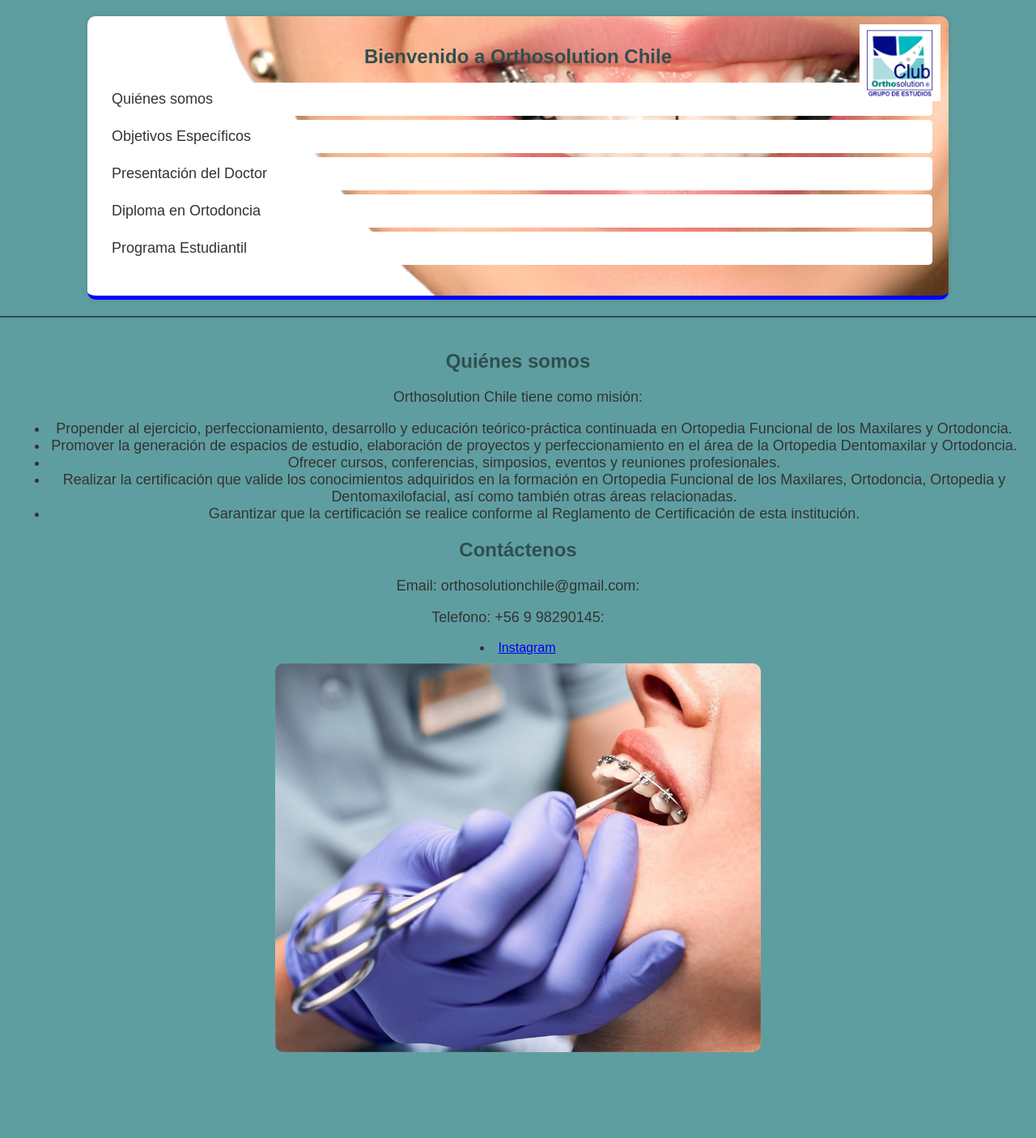
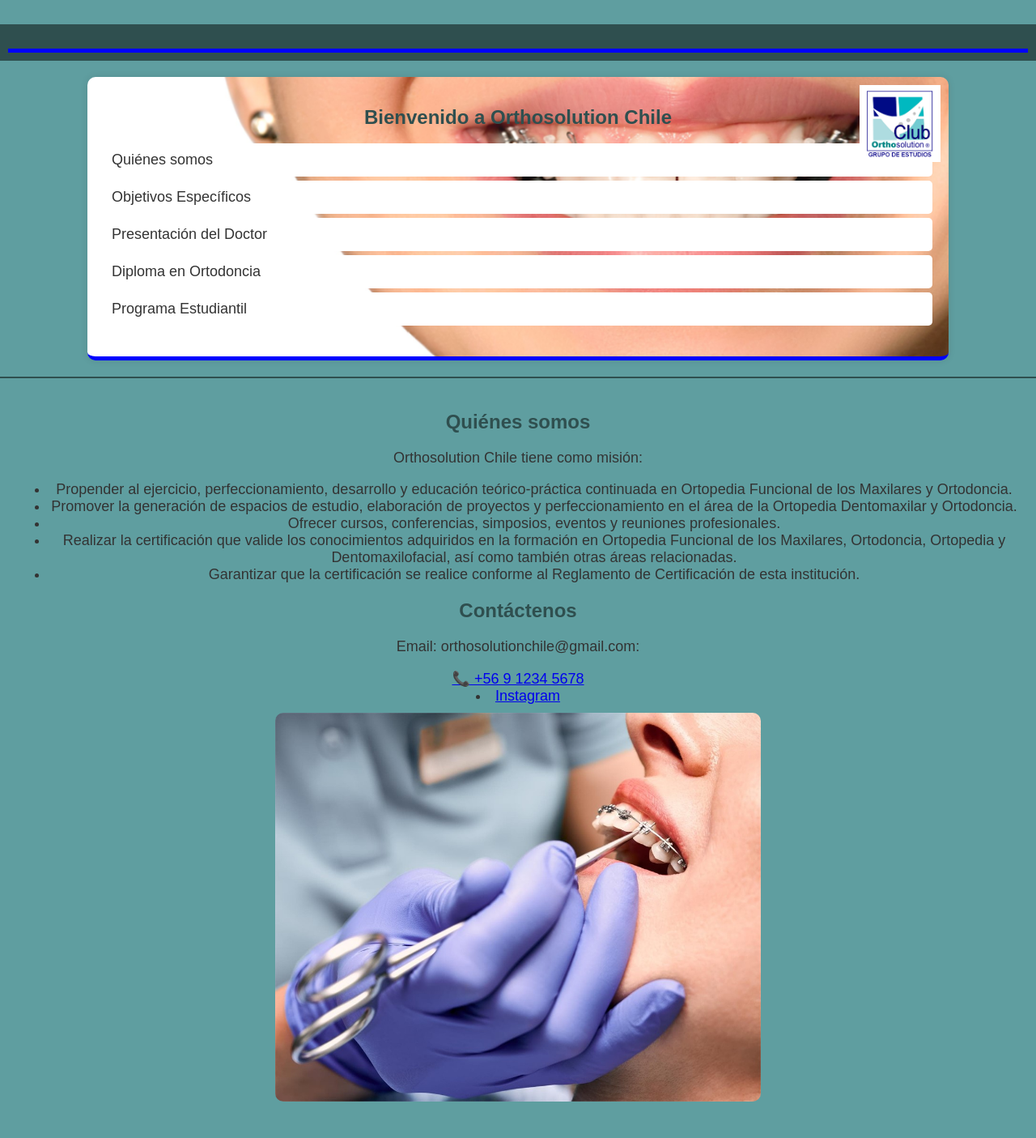
Before and after one commit to morel93/orthosolution-chile, a PHP site: page /index.html in a window 1280 px wide. Shown: the whole page at 81% size. Before the commit the page ends 1299 px from the top, so only its background shows below. Run offline with PHP 8.4, Linux system fonts and the light colour scheme.

Commit message:
Add files via upload

```diff
--- a/index.css
+++ b/index.css
@@ -1,16 +1,80 @@
+/* Estilos generales */
+body {
+    font-family: Arial, sans-serif;
+    background-color: #5F9EA0;
+    color: #333;
+    text-align: center;
+    margin: 0;
+    padding: 0;
+}
+
+/* Contenedor con fondo blanco centrado */
+.container {
+    width: 80%;
+    margin: 20px auto;
+    background-color: white;
+    padding: 20px;
+    border-radius: 10px;
+    box-shadow: 0px 0px 10px rgba(0, 0, 0, 0.1);
+    margin-top: 80px; /* Asegura que la imagen no lo tape */
+}
+
+/* Títulos */
+h1, h2 {
+    color: #2F4F4F;
+    font-size: 24px; /* Letra más grande */
+}
+
+/* Secciones */
+.section {
+    margin-bottom: 20px;
+    padding: 20px;
+    border-top: 2px solid #2F4F4F;
+    font-size: 18px; /* Letra más grande */
+}
+
+/* Imágenes */
+.image-container img {
+    width: 80%;
+    max-width: 600px;
+    height: auto;
+    border-radius: 10px;
+    margin-top: 10px;
+}
+
+/* Imagen en la esquina */
+.imagen-esquina {
+    position: absolute;
+    top: 10px;
+    right: 10px;
+    width: 100px;
+    height: auto;
+    z-index: 10;
+}
+
+/* Línea azul al final de la página */
 .linea-azul {
     width: 100%;
-    height: 5px; /* Grosor de la línea */
-    background-color: blue; /* Color de la línea */
+    height: 5px;
+    background-color: blue;
     margin-top: 20px;
 }
-.imagen-esquina {
-    position: absolute;
-    top: 10px; /* Ajusta la distancia desde la parte superior */
-    right: 10px; /* Ajusta la distancia desde la parte derecha */
-    width: 100px; /* Ajusta el tamaño de la imagen */
-    height: auto; /* Mantiene las proporciones */
-    z-index: 10; /* Asegura que la imagen no se superponga al texto */
-    background-color: white; /* Opcional: Agrega un fondo si la imagen es transparente */
-    padding: 5px; /* Espacio entre la imagen y el borde */
+
+/* Pie de página */
+footer {
+    margin-top: 30px;
+    padding: 10px;
+    background-color: #2F4F4F;
+    color: white;
+    text-align: center;
 }
+
+footer a {
+    color: #FFD700;
+    text-decoration: none;
+    font-weight: bold;
+}
+
+footer a:hover {
+    text-decoration: underline;
+}
--- a/index.html
+++ b/index.html
@@ -1,6 +1,7 @@
 <!DOCTYPE html>
 <html lang="es">
 <head>
+    <link rel="stylesheet" href="index.css">
     <meta charset="UTF-8">
     <meta name="viewport" content="width=device-width, initial-scale=1.0">
     <title>Orthosolution Chile</title>
@@ -66,8 +67,13 @@
             background-color: #2F4F4F;
             color: white;
         }
+
     </style>
 </head>
+<footer>
+    <div class="linea-azul"></div>
+</footer>
+
 <body>
 
     <div class="container">
@@ -110,7 +116,7 @@
             </ul>
             <h2>Contáctenos</h2>
             <p>Email: orthosolutionchile@gmail.com:</p>
-            <p>Telefono: +56 9 98290145:</p>
+            <a href="tel:+56998290145">📞 +56 9 1234 5678</a>
             <li><a href="https://www.instagram.com/orthosolution.chile/" target="_blank">Instagram</a></li>
             <!-- Imagen debajo del texto -->
             <div class="image-container">
@@ -259,9 +265,5 @@
         // Mostrar la primera sección por defecto (si lo deseas)
         showSection('quienes-somos');
     </script>
-    <footer>
-        <div class="linea-azul"></div>
-    </footer>
-
 </body>
 </html>
```
